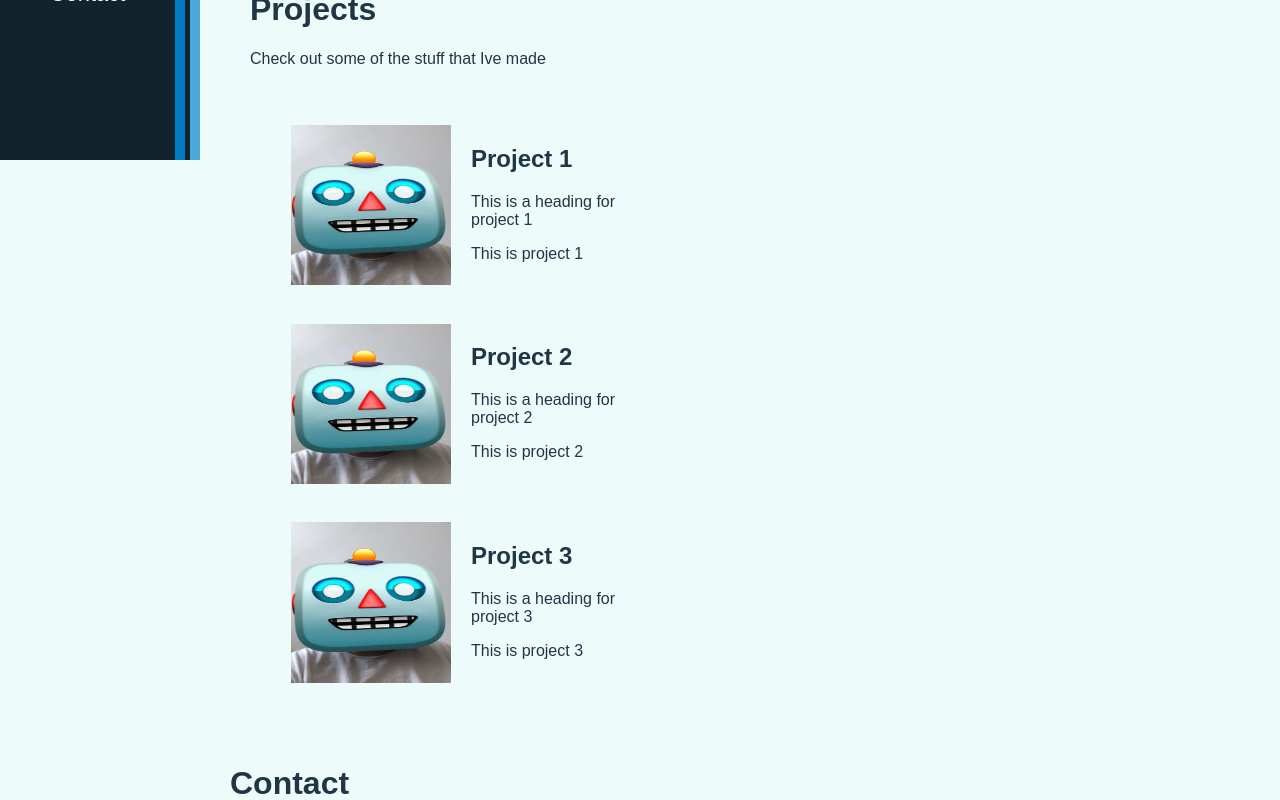
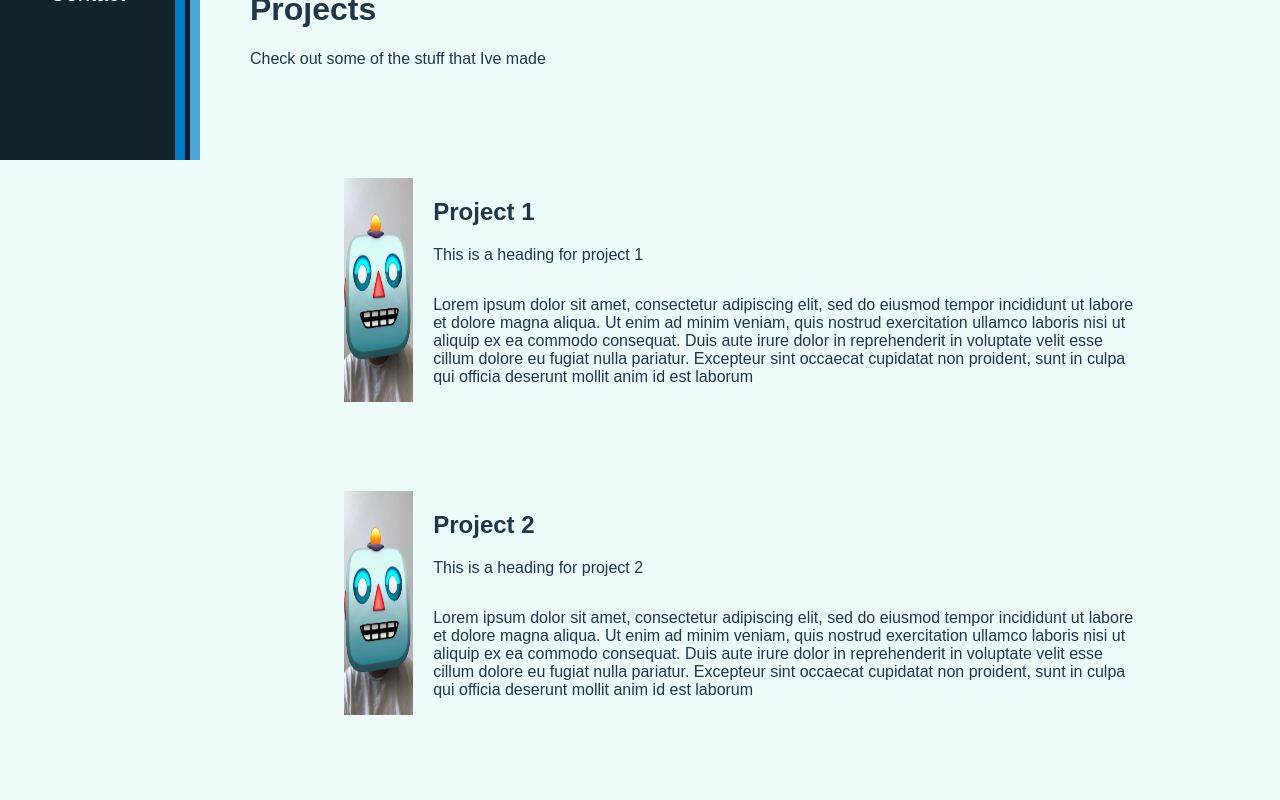
Before and after one commit to nkulway/next-portfolio, a Next.js app: page / in a window 1280 px wide. Shown: the part 640-1440 px from the top of the page. Built offline with nearby package versions, Linux system fonts and the light colour scheme.

Commit message:
style project container

```diff
--- a/components/ProjectCard.js
+++ b/components/ProjectCard.js
@@ -8,11 +8,13 @@
     <>
       {projectObj.map((projects) => (
         <section key={projects.id} className={projectStyles.cardContainer}>
-          <Image alt='Project Card' src={dummyImage} width={200} height={200} />
+          <Image alt='Project Card' src={dummyImage} width={300} height={200} />
           <div className={projectStyles.cardContent}>
             <h2>{projects.title}</h2>
             <p>{projects.heading}</p>
-            <p>{projects.description}</p>
+            <div className={projectStyles.descriptionContainer}>
+              <p>{projects.description}</p>
+            </div>
           </div>
         </section>
       ))}
--- a/public/projects.js
+++ b/public/projects.js
@@ -3,19 +3,19 @@
     id: "1",
     title: "Project 1",
     heading: "This is a heading for project 1",
-    description: "This is project 1",
+    description: "Lorem ipsum dolor sit amet, consectetur adipiscing elit, sed do eiusmod tempor incididunt ut labore et dolore magna aliqua. Ut enim ad minim veniam, quis nostrud exercitation ullamco laboris nisi ut aliquip ex ea commodo consequat. Duis aute irure dolor in reprehenderit in voluptate velit esse cillum dolore eu fugiat nulla pariatur. Excepteur sint occaecat cupidatat non proident, sunt in culpa qui officia deserunt mollit anim id est laborum",
   },
   {
     id: "2",
     title: "Project 2",
     heading: "This is a heading for project 2",
-    description: "This is project 2",
+    description: "Lorem ipsum dolor sit amet, consectetur adipiscing elit, sed do eiusmod tempor incididunt ut labore et dolore magna aliqua. Ut enim ad minim veniam, quis nostrud exercitation ullamco laboris nisi ut aliquip ex ea commodo consequat. Duis aute irure dolor in reprehenderit in voluptate velit esse cillum dolore eu fugiat nulla pariatur. Excepteur sint occaecat cupidatat non proident, sunt in culpa qui officia deserunt mollit anim id est laborum",
   },
   {
     id: "3",
     title: "Project 3",
     heading: "This is a heading for project 3",
-    description: "This is project 3",
+    description: "Lorem ipsum dolor sit amet, consectetur adipiscing elit, sed do eiusmod tempor incididunt ut labore et dolore magna aliqua. Ut enim ad minim veniam, quis nostrud exercitation ullamco laboris nisi ut aliquip ex ea commodo consequat. Duis aute irure dolor in reprehenderit in voluptate velit esse cillum dolore eu fugiat nulla pariatur. Excepteur sint occaecat cupidatat non proident, sunt in culpa qui officia deserunt mollit anim id est laborum",
   }
 ];
 
--- a/public/projects.json
+++ b/public/projects.json
@@ -1,12 +1,12 @@
 {
   "object1": {
     "title": "Project 1",
-    "heading": "This is a heading for project 1",
+    "heading": "Lorem ipsum dolor sit amet, consectetur adipiscing elit, sed do eiusmod tempor incididunt ut labore et dolore magna aliqua. Ut enim ad minim veniam, quis nostrud exercitation ullamco laboris nisi ut aliquip ex ea commodo consequat. Duis aute irure dolor in reprehenderit in voluptate velit esse cillum dolore eu fugiat nulla pariatur. Excepteur sint occaecat cupidatat non proident, sunt in culpa qui officia deserunt mollit anim id est laborum",
     "description": "This is project 1"
   },
   "object2": {
     "title": "Project 2",
-    "heading": "This is a heading for project 2",
+    "heading": "Lorem ipsum dolor sit amet, consectetur adipiscing elit, sed do eiusmod tempor incididunt ut labore et dolore magna aliqua. Ut enim ad minim veniam, quis nostrud exercitation ullamco laboris nisi ut aliquip ex ea commodo consequat. Duis aute irure dolor in reprehenderit in voluptate velit esse cillum dolore eu fugiat nulla pariatur. Excepteur sint occaecat cupidatat non proident, sunt in culpa qui officia deserunt mollit anim id est laborum",
     "description": "This is project 2"
   }
   }
--- a/styles/Home.module.css
+++ b/styles/Home.module.css
@@ -77,10 +77,6 @@
   overflow: hidden;
 }
 
-/* #mainId {
-    display: none;
-  } */
-
 @media screen and (max-width: 768px) {
   .navParent {
     display: none;
--- a/styles/Projects.module.css
+++ b/styles/Projects.module.css
@@ -22,6 +22,10 @@
   margin-left: 20px;
 }
 
+.descriptionContainer {
+  display: flex;
+}
+
 @media screen and (max-width: 768px) {
   .projectContainer {
     padding-top: 20%;
```
